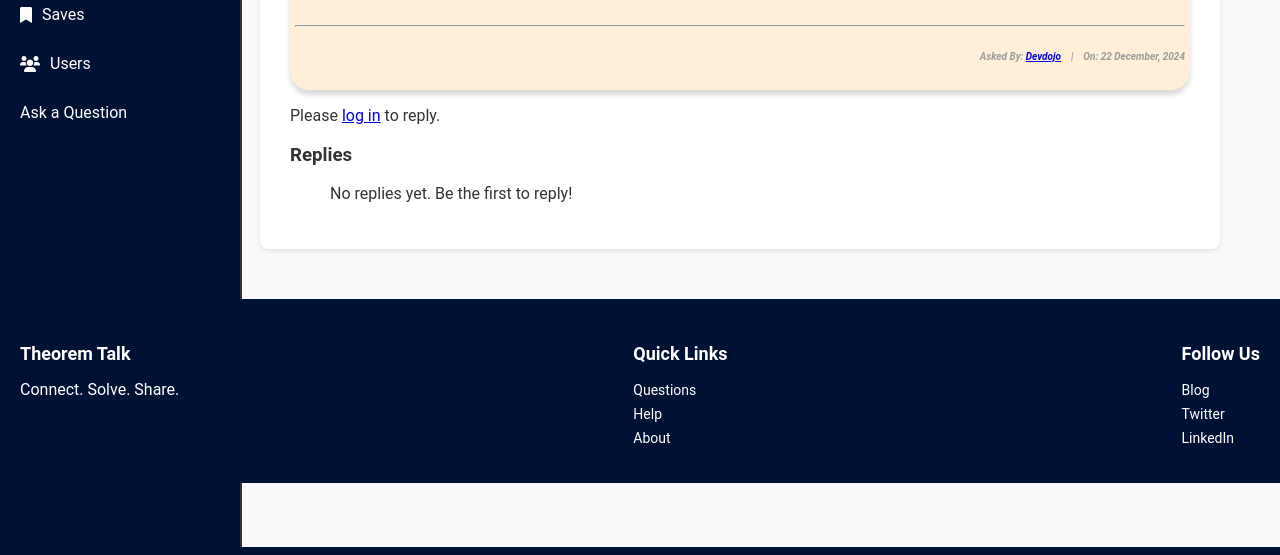
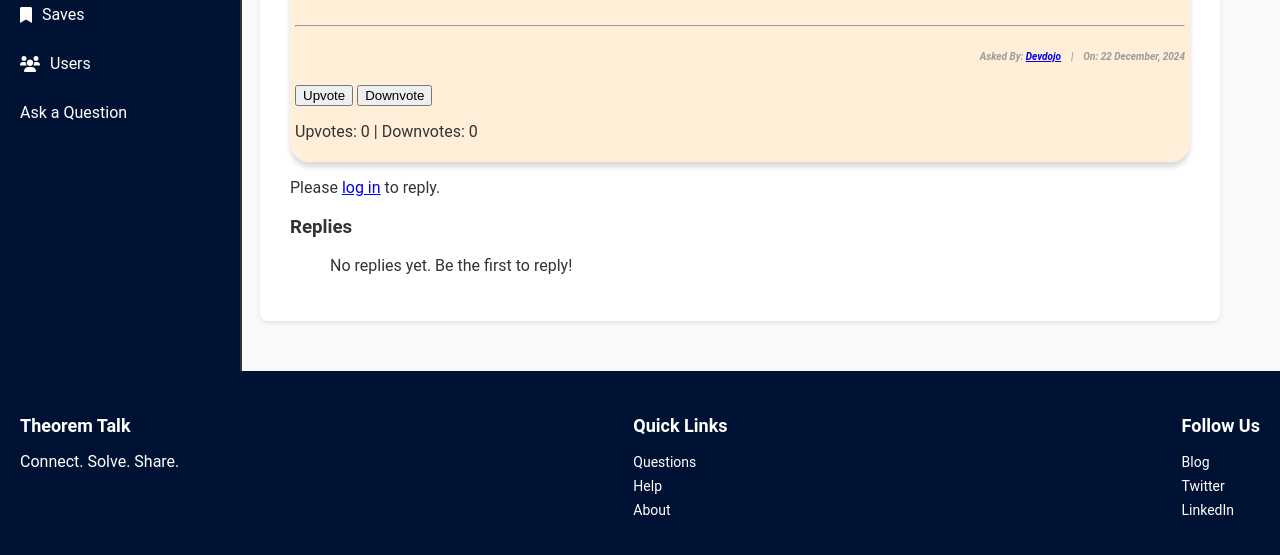
Before and after one commit to Ruddraw/TheoremTalk, a Django app: page /questions/4 in a window 1280 px wide. Shown: the part 253-808 px from the top of the page. Run offline with Django 5.2, Linux system fonts and the light colour scheme; data comes from the database, SQL or seed files in the repository; both versions use the stored data as it was after the commit.

Commit message:
the voting button is there. but not wkring yet

```diff
--- a/base/models.py
+++ b/base/models.py
@@ -28,6 +28,10 @@ class Question(models.Model):
   # Automatically updates to the current time on save
   date_updated = models.DateTimeField(auto_now=True)
 
+  # Add upvotes and downvotes fields
+  upvotes = models.IntegerField(default=0)
+  downvotes = models.IntegerField(default=0)
+
   # String representation of the question, used for displaying the question in the admin interface
   def __str__(self):
     return f'{self.user.username} - Question'
@@ -40,6 +44,15 @@ class Question(models.Model):
     """
     return reverse('base:question_detail', kwargs={'pk': self.pk})
 
+  # Methods for upvoting and downvoting
+  def upvote(self):
+    self.upvotes += 1
+    self.save()
+
+  def downvote(self):
+    self.downvotes += 1
+    self.save()
+
   # Meta class to define additional properties like ordering
   class Meta:
     # Ordering the questions by 'date_created' in descending order (newest first)
@@ -51,5 +64,18 @@ class Reply(models.Model):
   text = models.TextField()
   created_at = models.DateTimeField(auto_now_add=True)
 
+  # Add upvotes and downvotes fields
+  upvotes = models.IntegerField(default=0)
+  downvotes = models.IntegerField(default=0)
+
   def __str__(self):
     return f"Reply by {self.user.username} on {self.question.title}"
+
+  # Methods for upvoting and downvoting
+  def upvote(self):
+    self.upvotes += 1
+    self.save()
+
+  def downvote(self):
+    self.downvotes += 1
+    self.save()
--- /dev/null
+++ b/base/static/base/js/question_votes.js
@@ -0,0 +1,75 @@
+// question_votes.js
+
+document.addEventListener('DOMContentLoaded', function () {
+  // Upvote Question
+  document.querySelectorAll('.upvote-question').forEach(button => {
+    button.addEventListener('click', function () {
+      const questionId = this.dataset.questionId;
+      fetch(`/upvote/question/${questionId}/`, {
+        method: 'POST',
+        headers: {
+          'X-CSRFToken': document.querySelector('[name=csrfmiddlewaretoken]').value,  // CSRF token for safety
+        },
+      })
+      .then(response => response.json())
+      .then(data => {
+        this.nextElementSibling.innerHTML = `Upvotes: ${data.upvotes}`;
+        this.nextElementSibling.nextElementSibling.innerHTML = `Downvotes: ${data.downvotes}`;
+      });
+    });
+  });
+
+  // Downvote Question
+  document.querySelectorAll('.downvote-question').forEach(button => {
+    button.addEventListener('click', function () {
+      const questionId = this.dataset.questionId;
+      fetch(`/downvote/question/${questionId}/`, {
+        method: 'POST',
+        headers: {
+          'X-CSRFToken': document.querySelector('[name=csrfmiddlewaretoken]').value,
+        },
+      })
+      .then(response => response.json())
+      .then(data => {
+        this.previousElementSibling.innerHTML = `Upvotes: ${data.upvotes}`;
+        this.previousElementSibling.nextElementSibling.innerHTML = `Downvotes: ${data.downvotes}`;
+      });
+    });
+  });
+
+  // Upvote Reply
+  document.querySelectorAll('.upvote-reply').forEach(button => {
+    button.addEventListener('click', function () {
+      const replyId = this.dataset.replyId;
+      fetch(`/upvote/reply/${replyId}/`, {
+        method: 'POST',
+        headers: {
+          'X-CSRFToken': document.querySelector('[name=csrfmiddlewaretoken]').value,
+        },
+      })
+      .then(response => response.json())
+      .then(data => {
+        this.nextElementSibling.innerHTML = `Upvotes: ${data.upvotes}`;
+        this.nextElementSibling.nextElementSibling.innerHTML = `Downvotes: ${data.downvotes}`;
+      });
+    });
+  });
+
+  // Downvote Reply
+  document.querySelectorAll('.downvote-reply').forEach(button => {
+    button.addEventListener('click', function () {
+      const replyId = this.dataset.replyId;
+      fetch(`/downvote/reply/${replyId}/`, {
+        method: 'POST',
+        headers: {
+          'X-CSRFToken': document.querySelector('[name=csrfmiddlewaretoken]').value,
+        },
+      })
+      .then(response => response.json())
+      .then(data => {
+        this.previousElementSibling.innerHTML = `Upvotes: ${data.upvotes}`;
+        this.previousElementSibling.nextElementSibling.innerHTML = `Downvotes: ${data.downvotes}`;
+      });
+    });
+  });
+});
--- a/base/templates/base/question_detail.html
+++ b/base/templates/base/question_detail.html
@@ -1,4 +1,6 @@
 {% extends 'base.html' %}
+
+{% load static %}  <!-- Load the static files library -->
 
 {% block content %}
 <!DOCTYPE html>
@@ -10,9 +12,8 @@
     <title>{{ question.title }} - Question Details</title>
     <link href="https://fonts.googleapis.com/css2?family=Poppins:ital,wght@0,100;0,200;0,300;0,400;0,500;0,600;1,100;1,200;1,300;1,400;1,500&display=swap" rel="stylesheet">
     <link rel="stylesheet" href="question_detail.css">
-    <style>
-        /* Add any custom styles for the reply section here */
-    </style>
+    <!-- Link to the external JS file -->
+    <script src="{% static 'js/question_votes.js' %}" defer></script>
 </head>
 <body>
     <div class="container">
@@ -27,6 +28,13 @@
                         Asked By: <a href="{% url 'profile' question.user.username %}">{{ question.user.username|title }}</a>&nbsp;&nbsp;&nbsp; |&nbsp;&nbsp;&nbsp;
                         On: {{ question.date_created|date:"j F, Y" }}
                     </h6>
+
+                    <!-- Upvote/Downvote buttons for the question -->
+                    <div class="question-votes">
+                        <button class="upvote-question" data-question-id="{{ question.id }}">Upvote</button>
+                        <button class="downvote-question" data-question-id="{{ question.id }}">Downvote</button>
+                        <p>Upvotes: <span class="upvotes">{{ question.upvotes }}</span> | Downvotes: <span class="downvotes">{{ question.downvotes }}</span></p>
+                    </div>
                 </div>
             </div>
         </div>
@@ -47,7 +55,7 @@
         </div>
         {% endif %}
 
-        <!-- Delet the question -->
+        <!-- Delete the question -->
         <div class="delete-question">
             {% if question.user == user %}
                 <a href="{% url 'base:question_delete' question.pk %}" class="btn btn-danger">Delete Question</a>
@@ -62,6 +70,13 @@
                 <li>
                     <p>{{ reply.user.username }}: {{ reply.text }}</p>
                     <small>Posted on {{ reply.created_at|date:"j F, Y" }}</small>
+
+                    <!-- Upvote/Downvote buttons for each reply -->
+                    <div class="reply-votes">
+                        <button class="upvote-reply" data-reply-id="{{ reply.id }}">Upvote</button>
+                        <button class="downvote-reply" data-reply-id="{{ reply.id }}">Downvote</button>
+                        <p>Upvotes: <span class="upvotes">{{ reply.upvotes }}</span> | Downvotes: <span class="downvotes">{{ reply.downvotes }}</span></p>
+                    </div>
                 </li>
             {% empty %}
                 <p>No replies yet. Be the first to reply!</p>
--- a/base/urls.py
+++ b/base/urls.py
@@ -28,6 +28,12 @@ urlpatterns = [
   # deleting the quesiton
   path('questions/<int:pk>/delete/', views.QuestionDeleteView.as_view(), name='question_delete'),
 
+  #voting urls
+  path('upvote/question/<int:question_id>/', views.upvote_question, name='upvote_question'),
+  path('downvote/question/<int:question_id>/', views.downvote_question, name='downvote_question'),
+  path('upvote/reply/<int:reply_id>/', views.upvote_reply, name='upvote_reply'),
+  path('downvote/reply/<int:reply_id>/', views.downvote_reply, name='downvote_reply'),
+
 
 
 ]
--- a/base/views.py
+++ b/base/views.py
@@ -3,21 +3,17 @@
 # Import necessary modules from Django
 from pyexpat.errors import messages
 from django.contrib import messages
-from django.http import HttpResponseForbidden
+from django.http import JsonResponse
 from django.shortcuts import render, get_object_or_404
 from django.urls import reverse_lazy
 from django.views.generic import ListView, DetailView, CreateView, UpdateView
-from .models import Question
+from .models import Question, Reply
 from django.core.exceptions import PermissionDenied
 from django.shortcuts import redirect
 from .forms import ReplyForm
 from django.db.models import Count
 from django.views.generic.edit import DeleteView
-from django.contrib.auth.mixins import LoginRequiredMixin
-
-
-
-
+from django.contrib.auth.decorators import login_required
 
 # Home view function to render the homepage
 def home(request):
@@ -165,3 +161,31 @@ class QuestionDeleteView(DeleteView):
         if question.user != self.request.user:
             raise PermissionDenied("You are not allowed to delete this question.")
         return question
+
+@login_required
+def upvote_question(request, question_id):
+    if request.method == 'POST':
+        question = get_object_or_404(Question, id=question_id)
+        question.upvote()  # Call the upvote method
+        return JsonResponse({'upvotes': question.upvotes, 'downvotes': question.downvotes})
+
+@login_required
+def downvote_question(request, question_id):
+    if request.method == 'POST':
+        question = get_object_or_404(Question, id=question_id)
+        question.downvote()  # Call the downvote method
+        return JsonResponse({'upvotes': question.upvotes, 'downvotes': question.downvotes})
+
+@login_required
+def upvote_reply(request, reply_id):
+    if request.method == 'POST':
+        reply = get_object_or_404(Reply, id=reply_id)
+        reply.upvote()  # Call the upvote method
+        return JsonResponse({'upvotes': reply.upvotes, 'downvotes': reply.downvotes})
+
+@login_required
+def downvote_reply(request, reply_id):
+    if request.method == 'POST':
+        reply = get_object_or_404(Reply, id=reply_id)
+        reply.downvote()  # Call the downvote method
+        return JsonResponse({'upvotes': reply.upvotes, 'downvotes': reply.downvotes})
```
Also changed, not shown: base/migrations/0007_question_downvotes_question_upvotes_reply_downvotes_and_more.py (added), db.sqlite3.
